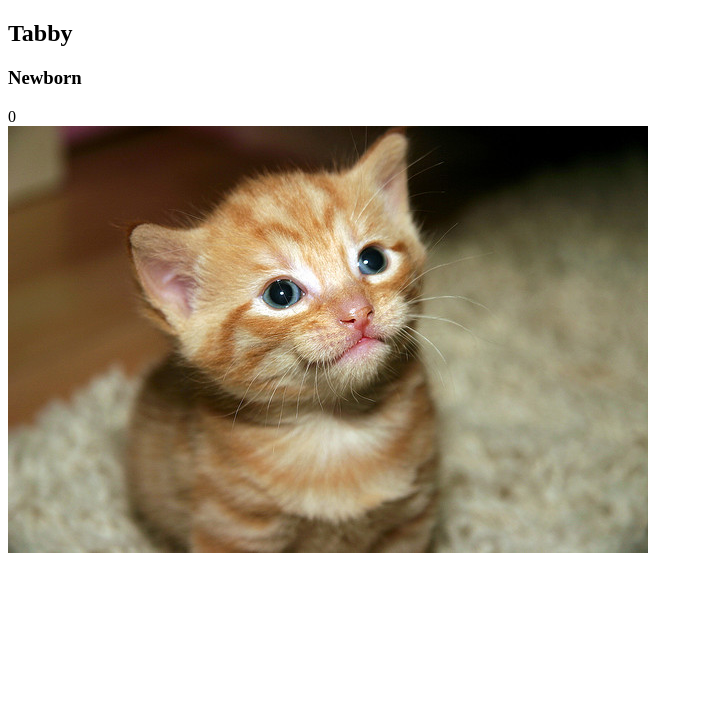
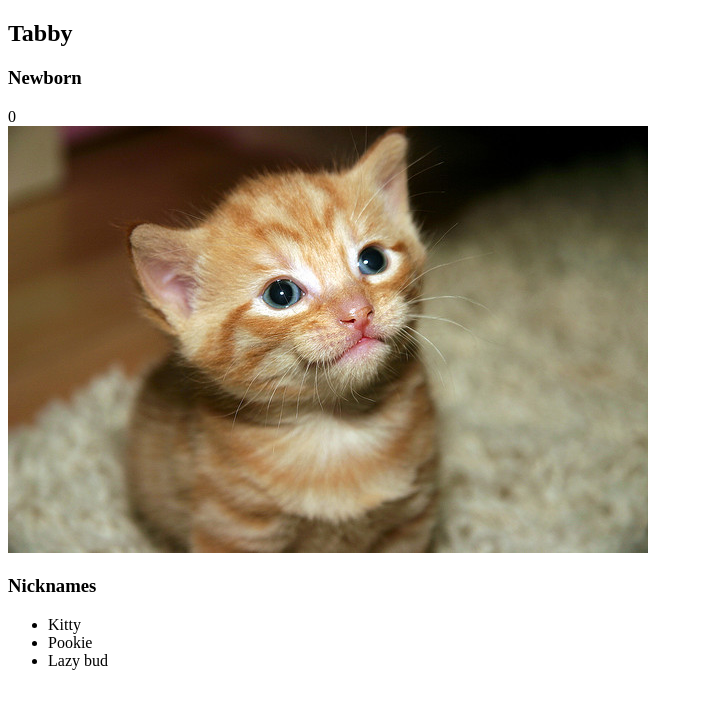
Before and after one commit to emjohn612/cat-clicker, a plain HTML site: page index.html in a window 1280 px wide. Shown: the whole page, without its empty margins (0-703 px from the left). Drawn offline with Linux system fonts and the light colour scheme.

Commit message:
feat: nicknames
Display a list of nicknames for cat

```diff
--- a/index.html
+++ b/index.html
@@ -12,6 +12,13 @@
         <h3 data-bind = "text: level" id="cat-lvl"></h3>
         <div data-bind = "text: clickCount" id="cat-count"></div>
         <img data-bind = "click: incrementCounter, attr: {src: imgSrc}" id="cat-img" src="" alt="cute cat">
+        <div>
+            <h3 class ="nicknames">Nicknames</h3>
+            <ul data-bind = "foreach: nickNames">
+                <li data-bind = "text: $data">
+                </li>
+            </ul>
+        </div>
 
     </div>
     <script src="js/lib/knockout-3.4.2.js"></script>
--- a/js/app.js
+++ b/js/app.js
@@ -3,6 +3,12 @@ var ViewModel = function() {
     this.name = ko.observable('Tabby');
     this.imgSrc = ko.observable('img/434164568_fea0ad4013_z.jpg');
     this.imgAttribution = ko.observable('https://www.flickr.com/photos/big');
+
+    this.nickNames = ko.observableArray([
+        "Kitty",
+        "Pookie",
+        "Lazy bud"
+    ]);
 
     this.incrementCounter = function(){
         this.clickCount(this.clickCount() + 1);
```
